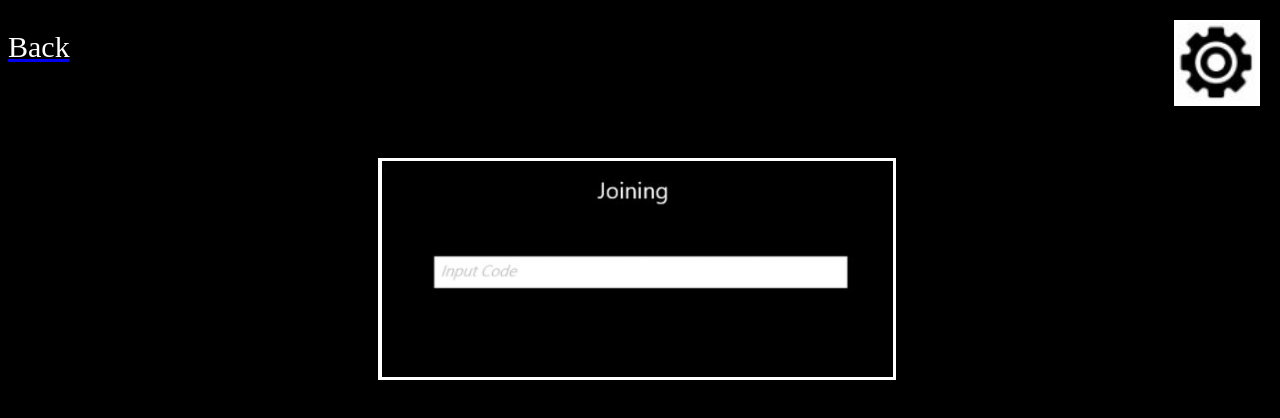
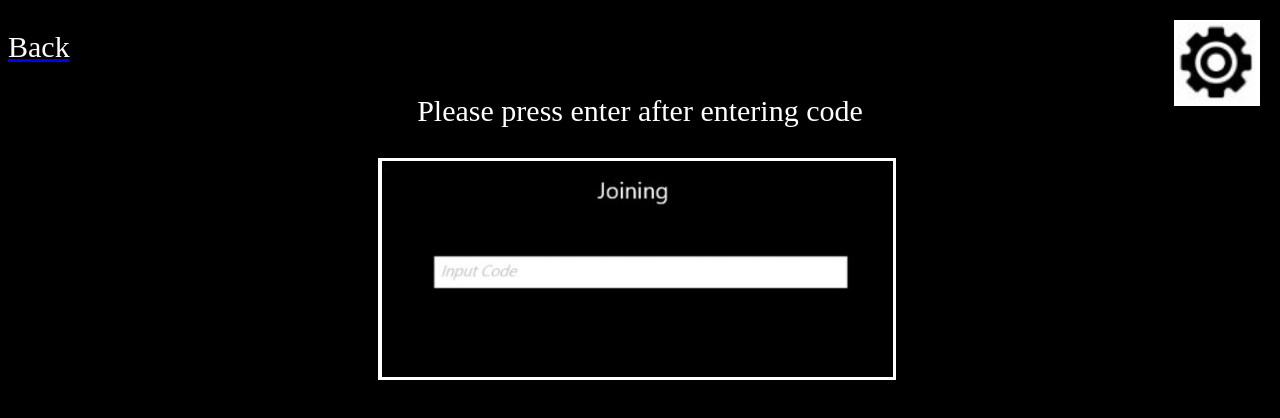
Before and after one commit to accDelusion/RITSWENGroupSix.github.io, a plain HTML site: page joining.html in a window 1280 px wide. Drawn offline with Linux system fonts and the light colour scheme.

Commit message:
Update joining.html

```diff
--- a/joining.html
+++ b/joining.html
@@ -1,6 +1,9 @@
 <!DOCTYPE html>
 <html>
 <head>
+	<style>
+	div{text-align: center;}
+	</style>
 	<title>Join</title>
 	<link rel="stylesheet" type="text/css" href="control.css">
 </head>
@@ -8,5 +11,6 @@
 	<a href="https://accdelusion.github.io/RITSWENGroupSix.github.io/"><p>Back</p></a>
 	<a href="https://accdelusion.github.io/RITSWENGroupSix.github.io/settings"><img class="set" src="settingsImage.JPG"></a>
 	<a href="https://accdelusion.github.io/RITSWENGroupSix.github.io/translation"><img class="input" src="joiningScreen.JPG"></a>
+	<div class="message"><p>Please press enter after entering code</p></div>
 </body>
 </html>
```
